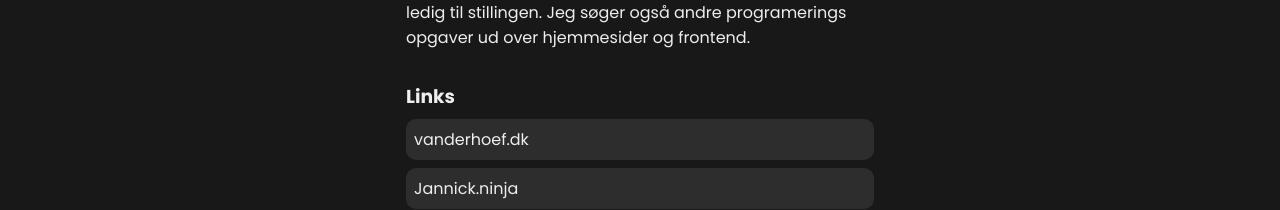
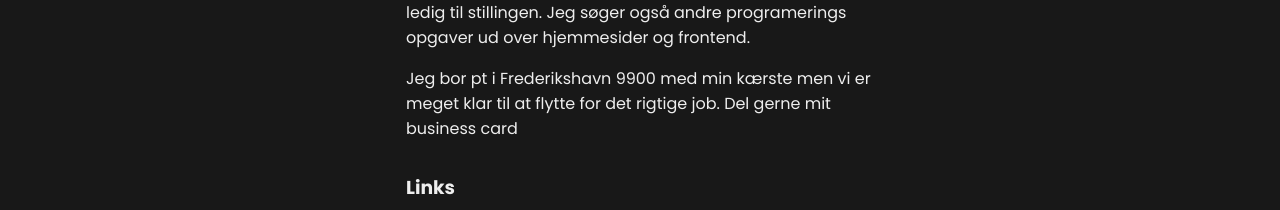
Before and after one commit to LolerSwager/portfolie-2023-react, a React (Create React App) app: page /BusinessCard in a window 1280 px wide. Shown: the part 692-902 px from the top of the page. Built offline with nearby package versions, Linux system fonts and the light colour scheme; no server answers.

Commit message:
update om mig

```diff
--- a/src/Pages/BusinessCard.jsx
+++ b/src/Pages/BusinessCard.jsx
@@ -41,6 +41,10 @@ export default function BusinessCard() {
                     <p>
                         Søger du eller en du kender en udvikler inden for hjemmesider eller apps så er jeg pt klar på nye eventyr og ledig til stillingen. Jeg søger også andre programerings opgaver ud
                         over hjemmesider og frontend.
+                    </p>
+                    <p>
+                        Jeg bor pt i Frederikshavn 9900 med min kærste men vi er meget klar til at flytte for det rigtige job. <span onClick={() => setSharingState(true)}>Del</span> gerne mit business
+                        card
                     </p>
                 </div>
                 <div className="LinkList">
@@ -172,10 +176,15 @@ const StyledHome = styled.main`
         width: 100%;
         p {
             margin: 0 0 1rem 0;
+            &:hover {
+                span {
+                    color: var(--activeColor);
+                    cursor: pointer;
+                }
+            }
         }
         &:hover {
-            b,
-            span {
+            b {
                 color: var(--activeColor);
             }
         }
```
